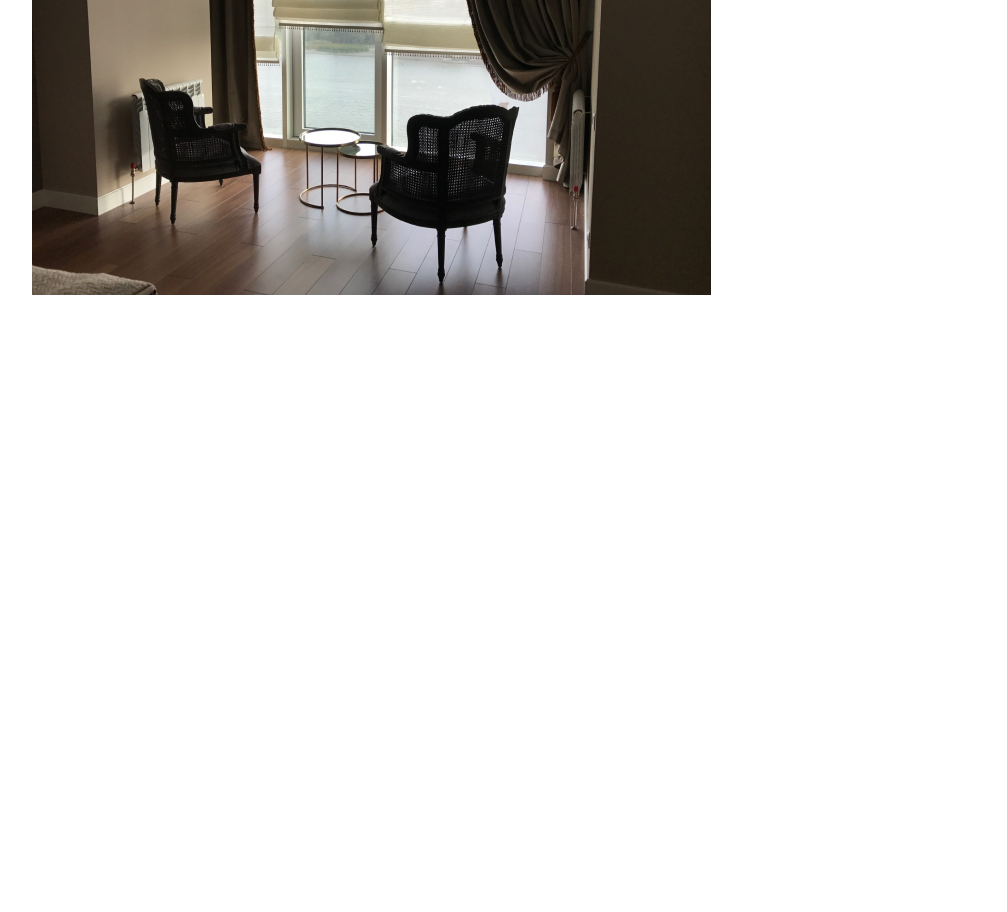
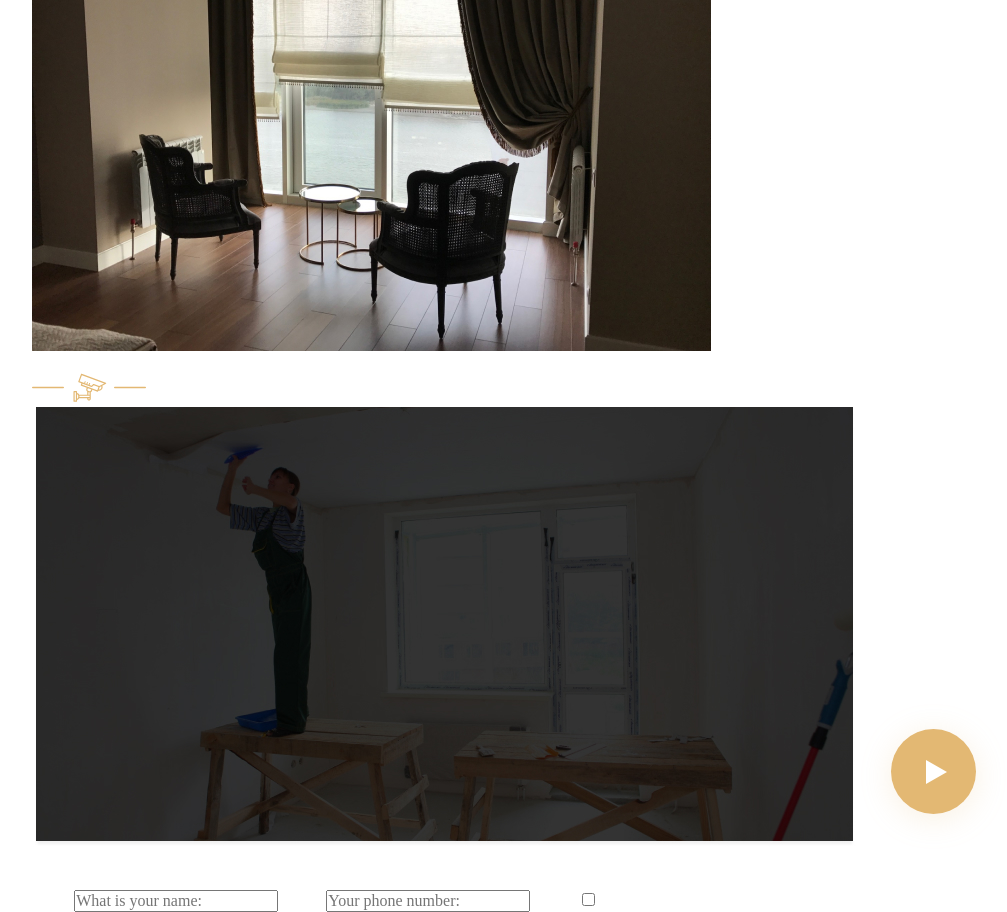
Before and after one commit to GolovanovAlex/Repaire_Landing, a website: page app/index.html in a window 1280 px wide. Shown: the part 986-1898 px from the top of the page, without its empty margins (8-1015 px from the left). Before the commit the page ends 1286 px from the top, so only its background shows below. Drawn offline with nearby package versions, Linux system fonts and the light colour scheme; a web font is replaced by a local one.

Commit message:
html form

```diff
--- a/app/index.html
+++ b/app/index.html
@@ -81,6 +81,9 @@
         <div class="container">
           <div class="projects__box">
             <div class="projects__item">
+              <p class="projects__name">Rostov-on-Don, Admiral</p>
+              <p class="projects__name">Sochi Thieves</p>
+              <p class="projects__name">Rostov-on-Don Patriotic</p>
               <div class="projects__item-box">
                 <div class="projects__left">
                   <h3 class="title title__h3 projects__title">
@@ -129,6 +132,69 @@
           </div>
         </div>
       </div>
+      <section class="control">
+        <div class="container">
+          <div class="control__top">
+            <h4 class="control__title.title.title__h4">online control</h4>
+            <div class="control__icon-box">
+              <img
+                class="control__icon"
+                src="images/icon/icon_camera.svg"
+                alt="online control"
+              />
+            </div>
+          </div>
+          <div class="control__bottom">
+            <div class="control__video-box">
+              <img
+                class="control__video-img"
+                src="images/content/video.jpg"
+                alt="online control"
+              />
+              <img
+                class="control__video-play"
+                src="images/icon/video.svg"
+                alt="video"
+              />
+            </div>
+            <p class="control__text">
+              At each facility, a camera is installed that broadcasts the
+              progress of work on the clock. At any time, you can go to our
+              website and monitor the progress of work in your apartment. You
+              can watch the live broadcast from one of our facilities! Leave a
+              request below and you will receive a link to the broadcast.
+            </p>
+            <form class="control__form">
+              <label for="nameclient" class="control__form-lable"> Name</label>
+              <input
+                class="control__form-name"
+                type="text"
+                name=""
+                id="nameclient"
+                placeholder="What is your name:"
+                autocomplete="off"
+                required
+              />
+              <label for="phoneclient" class="control__form-lable">
+                Phone</label
+              >
+              <input
+                class="control__form-phone"
+                type="tel"
+                placeholder="Your phone number:"
+                id="phoneclient"
+                autocomplete="off"
+                required
+              />
+              <button class="control__form-btn" type="submit">submit</button>
+              <input class="control__form-checkbox" type="checkbox" />
+              <span class="control__form-agree"
+                >I agree to the processing of personal data</span
+              >
+            </form>
+          </div>
+        </div>
+      </section>
     </div>
     <script src="js/swiper-bundle.min.js"></script>
     <script src="js/main.min.js"></script>
```
